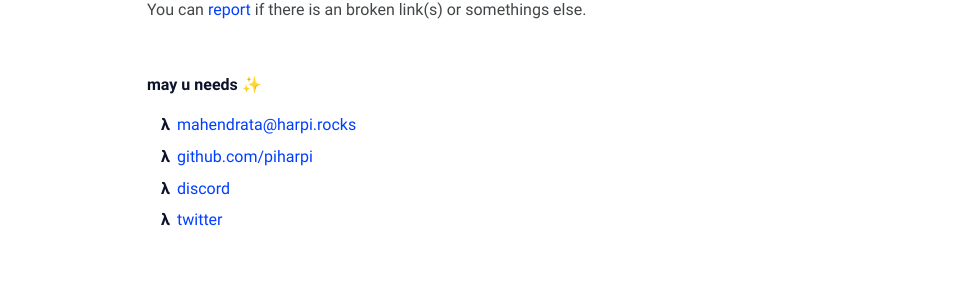
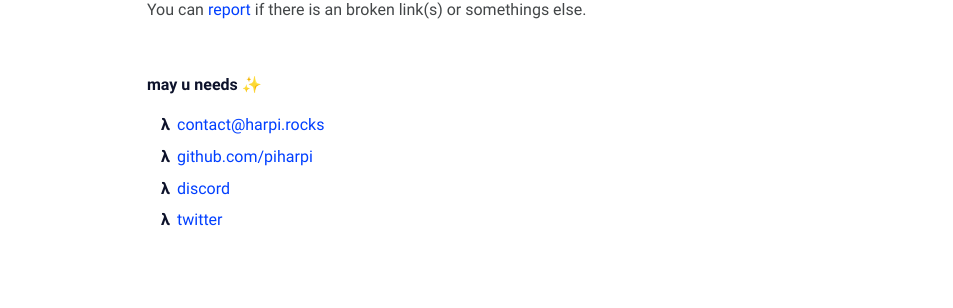
Before and after one commit to piharpi/piharpi.com, a Jekyll site: the page built from about.md, in a window 1280 px wide. Shown: the part 514-822 px from the top of the page, without its empty margins (163-1116 px from the left). Built offline with Jekyll 4.4.1, drawn with Linux system fonts in a browser that asks for light colours.

Commit message:
change email address

```diff
--- a/_config.yml
+++ b/_config.yml
@@ -16,7 +16,7 @@ author:
     He's writing in Bahasa about web technology and experience as a journal
     for documentation things that he learned, meet him <a href="https://github.com/piharpi" target="_blank" rel="noopener">@github</a>.
   username: piharpi
-  email: mahendrata@harpi.rocks
+  email: contact@harpi.rocks
   avatar: /assets/img/avatar.jpg
 
 # Url settings
```
